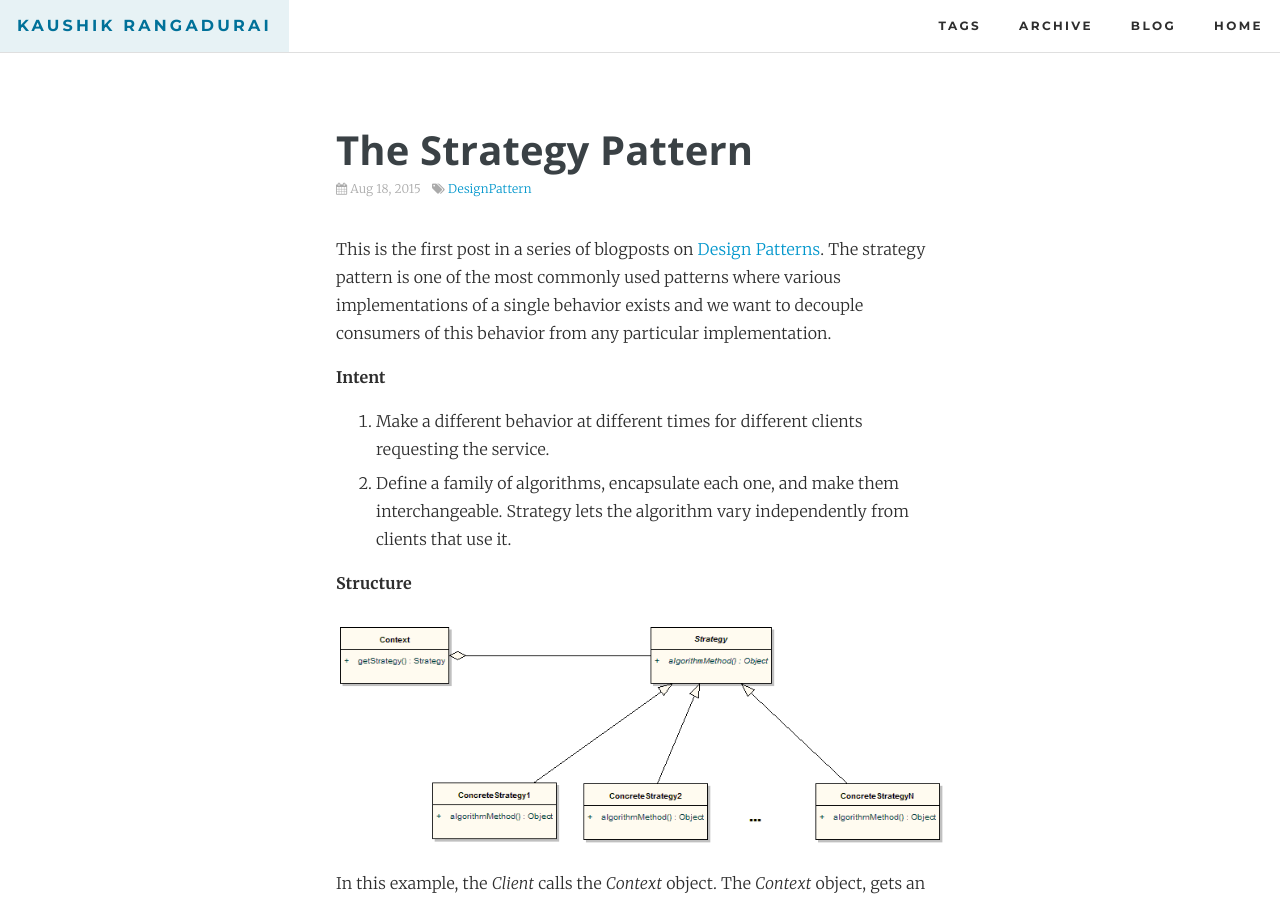
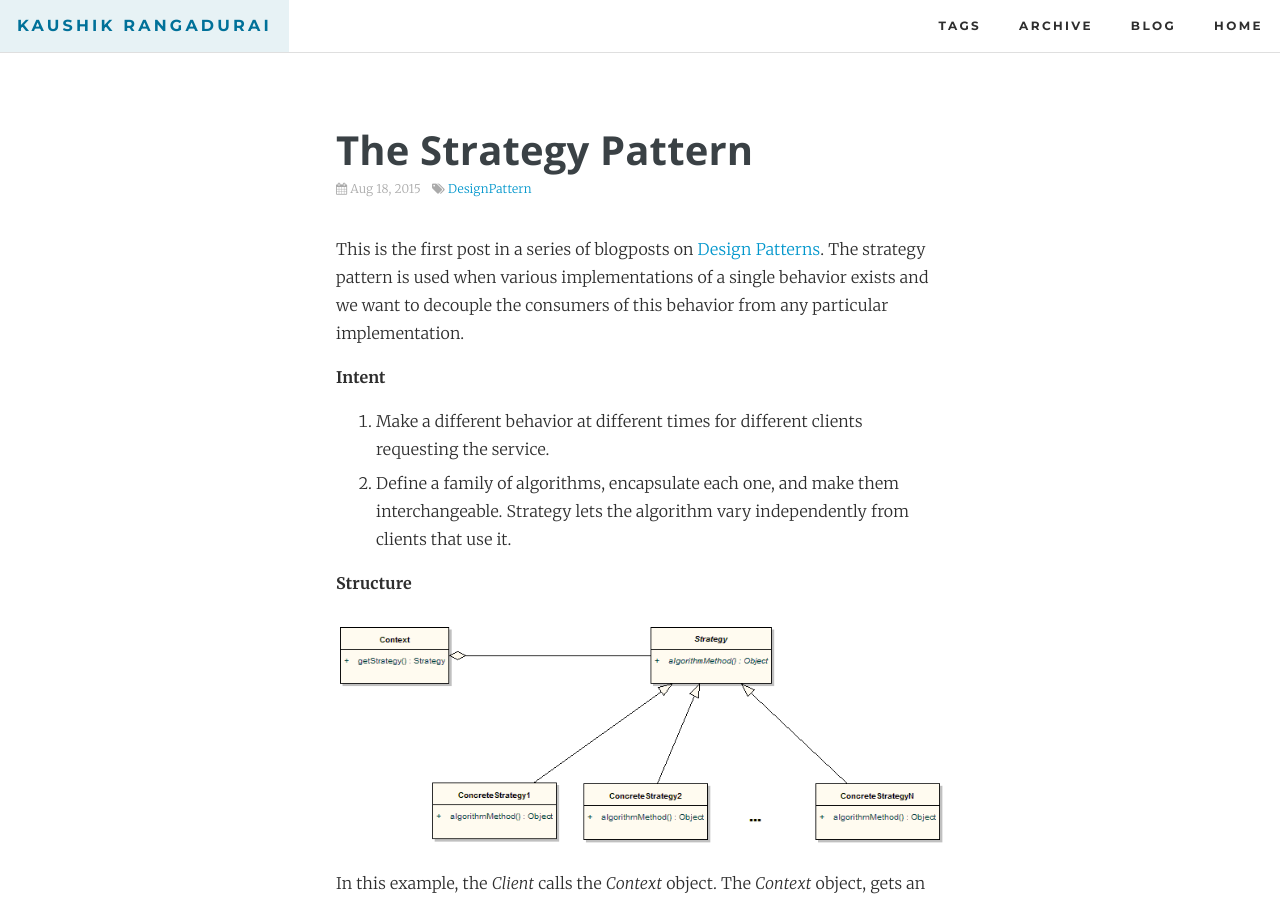
Before and after one commit to kaushik88/kaushik88.github.io, a Jekyll site: the page built from _posts/2015-08-18-the-strategy-pattern.md, in a window 1280 px wide and 900 px high. Built offline with Jekyll 4.4.1, drawn with Linux system fonts in a browser that asks for light colours; comment, search, counter and statistics services are not loaded.

Commit message:
Strategy Pattern fix

```diff
--- a/_posts/2015-08-18-the-strategy-pattern.md
+++ b/_posts/2015-08-18-the-strategy-pattern.md
@@ -8,7 +8,7 @@ categories:
 thumbnail_path: blog/linkedin/strategy.gif
 ---
 
-This is the first post in a series of blogposts on [Design Patterns](https://en.wikipedia.org/wiki/Software_design_pattern). The strategy pattern is one of the most commonly used patterns where various implementations of a single behavior exists and we want to decouple consumers of this behavior from any particular implementation.
+This is the first post in a series of blogposts on [Design Patterns](https://en.wikipedia.org/wiki/Software_design_pattern). The strategy pattern is used when various implementations of a single behavior exists and we want to decouple the consumers of this behavior from any particular implementation.
 
 **Intent**
 
```
